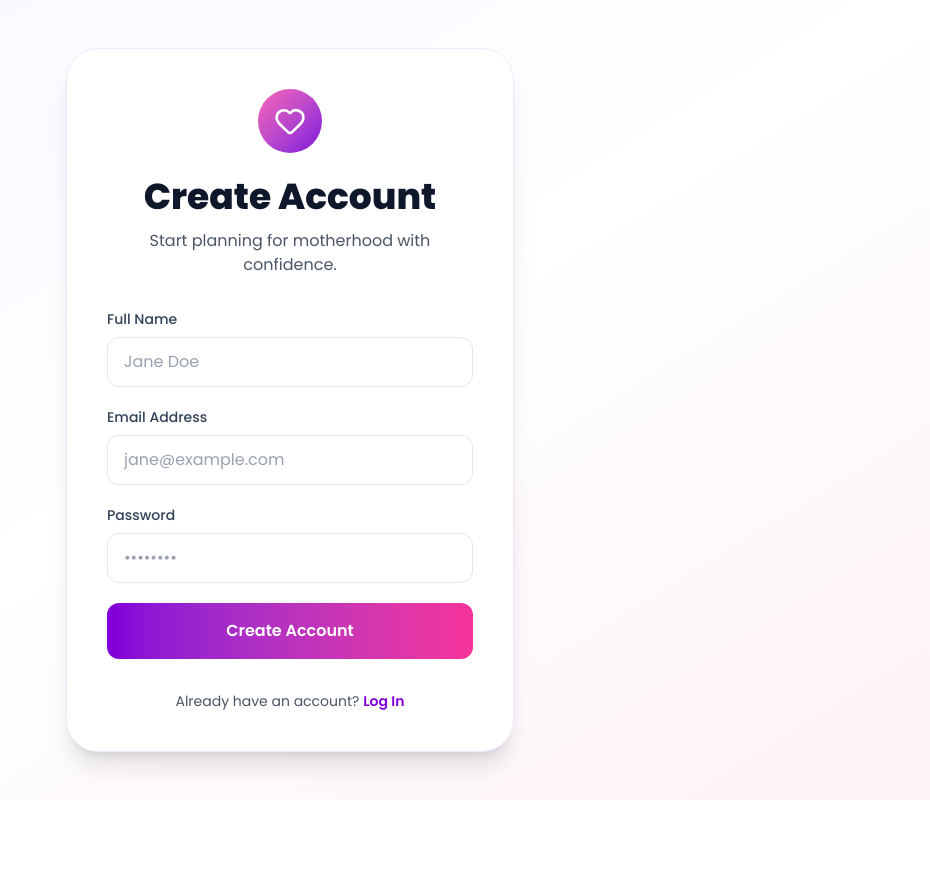
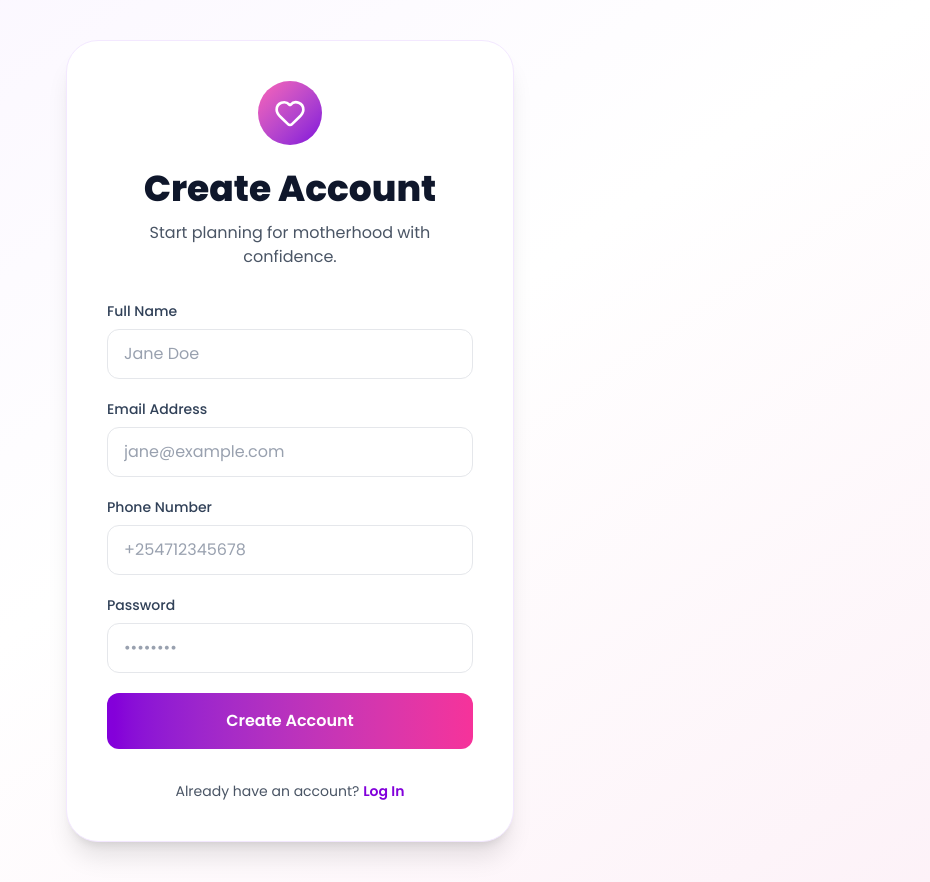
Before and after one commit to Keith-koki77/mamasure, a Next.js app: page /signup in a window 1280 px wide. Shown: the whole page, without its empty margins (350-1280 px from the left). Before the commit the page ends 800 px from the top, so only its background shows below. Built offline with nearby package versions, Linux system fonts and the light colour scheme; no server answers.

Commit message:
Connect frontend to FastAPI backend

```diff
--- /dev/null
+++ b/src/app/cardboard/page.tsx
@@ -0,0 +1,20 @@
+'use client'
+
+import { fetchWithAuth } from "@/lib/api";
+
+export default function MyComponent() {
+  const handleFetchData = async () => {
+    try {
+      const result = await fetchWithAuth("/profile/me");
+      console.log("FastAPI response:", result);
+    } catch (error) {
+      console.error("FastAPI request failed:", error);
+    }
+  };
+
+  return (
+    <button onClick={handleFetchData}>
+      Test FastAPI Route
+    </button>
+  );
+}
--- a/src/app/signup/page.tsx
+++ b/src/app/signup/page.tsx
@@ -3,50 +3,40 @@
 import { useState } from "react";
 import { useRouter } from "next/navigation";
 import Link from "next/link";
-
 import { Heart, Loader2 } from "lucide-react";
-
 import { createClient } from "@/lib/supabase/client";
 
 export default function SignupPage() {
   const router = useRouter();
-
   const supabase = createClient();
 
   const [fullName, setFullName] = useState("");
-
   const [email, setEmail] = useState("");
-
+  const [phone, setPhone] = useState("");
   const [password, setPassword] = useState("");
-
   const [loading, setLoading] = useState(false);
-
   const [error, setError] = useState("");
-
   const [success, setSuccess] = useState("");
 
-  async function handleSignup(
-    e: React.FormEvent<HTMLFormElement>
-  ) {
+  async function handleSignup(e: React.FormEvent<HTMLFormElement>) {
     e.preventDefault();
-
     setLoading(true);
-
     setError("");
-
     setSuccess("");
 
     try {
-      const { data, error } =
-        await supabase.auth.signUp({
-          email,
-          password,
-          options: {
-            data: {
-              full_name: fullName,
-            },
+      const { data, error } = await supabase.auth.signUp({
+        email,
+        password,
+        options: {
+          data: {
+            full_name: fullName,
+            name: fullName,
+            phone_number: phone,
+            phone: phone,
           },
-        });
+        },
+      });
 
       if (error) {
         setError(error.message);
@@ -54,10 +44,7 @@ export default function SignupPage() {
         return;
       }
 
-      setSuccess(
-        "Account created successfully. Please log in."
-      );
-
+      setSuccess("Account created successfully. Please log in.");
       setTimeout(() => {
         router.push("/login");
       }, 1500);
@@ -69,105 +56,71 @@ export default function SignupPage() {
   }
 
   return (
-    <div className="flex min-h-screen items-center justify-center bg-gradient-to-br from-purple-50 via-white to-pink-50 px-6">
-
+    <div className="flex min-h-screen items-center justify-center bg-gradient-to-br from-purple-50 via-white to-pink-50 px-6 py-10">
       <div className="w-full max-w-md rounded-[32px] border border-purple-100 bg-white p-10 shadow-xl">
-
-        {/* Logo */}
-
         <div className="flex justify-center">
-
           <div className="flex h-16 w-16 items-center justify-center rounded-full bg-gradient-to-br from-pink-400 to-purple-700">
-
             <Heart className="h-8 w-8 text-white" />
-
           </div>
-
         </div>
 
-        {/* Heading */}
-
         <div className="mt-6 text-center">
-
-          <h1 className="text-4xl font-extrabold text-slate-900">
-            Create Account
-          </h1>
-
-          <p className="mt-3 text-gray-600">
-            Start planning for motherhood with confidence.
-          </p>
-
+          <h1 className="text-4xl font-extrabold text-slate-900">Create Account</h1>
+          <p className="mt-3 text-gray-600">Start planning for motherhood with confidence.</p>
         </div>
 
-        {/* Form */}
-
-        <form
-          onSubmit={handleSignup}
-          className="mt-8 space-y-5"
-        >
+        <form onSubmit={handleSignup} className="mt-8 space-y-5">
           <div>
-            <label className="mb-2 block text-sm font-medium text-slate-700">
-              Full Name
-            </label>
-
+            <label className="mb-2 block text-sm font-medium text-slate-700">Full Name</label>
             <input
               type="text"
               required
               value={fullName}
-              onChange={(e) =>
-                setFullName(e.target.value)
-              }
+              onChange={(e) => setFullName(e.target.value)}
               className="w-full rounded-xl border border-gray-200 bg-white px-4 py-3 text-slate-900 placeholder:text-gray-400 caret-purple-700 outline-none transition duration-200 focus:border-purple-500 focus:ring-2 focus:ring-purple-200"
               placeholder="Jane Doe"
             />
           </div>
 
           <div>
-            <label className="mb-2 block text-sm font-medium text-slate-700">
-              Email Address
-            </label>
-
+            <label className="mb-2 block text-sm font-medium text-slate-700">Email Address</label>
             <input
               type="email"
               required
               value={email}
-              onChange={(e) =>
-                setEmail(e.target.value)
-              }
+              onChange={(e) => setEmail(e.target.value)}
               className="w-full rounded-xl border border-gray-200 bg-white px-4 py-3 text-slate-900 placeholder:text-gray-400 caret-purple-700 outline-none transition duration-200 focus:border-purple-500 focus:ring-2 focus:ring-purple-200"
               placeholder="jane@example.com"
             />
           </div>
 
           <div>
-            <label className="mb-2 block text-sm font-medium text-slate-700">
-              Password
-            </label>
+            <label className="mb-2 block text-sm font-medium text-slate-700">Phone Number</label>
+            <input
+              type="tel"
+              required
+              value={phone}
+              onChange={(e) => setPhone(e.target.value)}
+              className="w-full rounded-xl border border-gray-200 bg-white px-4 py-3 text-slate-900 placeholder:text-gray-400 caret-purple-700 outline-none transition duration-200 focus:border-purple-500 focus:ring-2 focus:ring-purple-200"
+              placeholder="+254712345678"
+            />
+          </div>
 
+          <div>
+            <label className="mb-2 block text-sm font-medium text-slate-700">Password</label>
             <input
               type="password"
               required
               minLength={6}
               value={password}
-              onChange={(e) =>
-                setPassword(e.target.value)
-              }
+              onChange={(e) => setPassword(e.target.value)}
               className="w-full rounded-xl border border-gray-200 bg-white px-4 py-3 text-slate-900 placeholder:text-gray-400 caret-purple-700 outline-none transition duration-200 focus:border-purple-500 focus:ring-2 focus:ring-purple-200"
               placeholder="••••••••"
             />
           </div>
 
-          {error && (
-            <div className="rounded-xl bg-red-50 p-3 text-sm text-red-600">
-              {error}
-            </div>
-          )}
-
-          {success && (
-            <div className="rounded-xl bg-green-50 p-3 text-sm text-green-700">
-              {success}
-            </div>
-          )}
+          {error && <div className="rounded-xl bg-red-50 p-3 text-sm text-red-600">{error}</div>}
+          {success && <div className="rounded-xl bg-green-50 p-3 text-sm text-green-700">{success}</div>}
 
           <button
             type="submit"
@@ -185,27 +138,15 @@ export default function SignupPage() {
           </button>
         </form>
 
-        {/* Footer */}
-
         <div className="mt-8 text-center">
-
           <p className="text-sm text-gray-600">
-
             Already have an account?{" "}
-
-            <Link
-              href="/login"
-              className="font-semibold text-purple-700 hover:text-purple-800"
-            >
+            <Link href="/login" className="font-semibold text-purple-700 hover:text-purple-800">
               Log In
             </Link>
-
           </p>
-
         </div>
-
       </div>
-
     </div>
   );
 }
--- /dev/null
+++ b/src/lib/api.ts
@@ -0,0 +1,31 @@
+import { createClient } from "@/lib/supabase/client";
+
+const API_URL = process.env.NEXT_PUBLIC_API_URL;
+
+if (!API_URL) {
+  throw new Error("NEXT_PUBLIC_API_URL is not configured");
+}
+
+export async function fetchWithAuth(endpoint: string, options: RequestInit = {}) {
+  const supabase = createClient();
+  const { data: { session } } = await supabase.auth.getSession();
+  const token = session?.access_token;
+
+  const headers: Record<string, string> = {
+    "Content-Type": "application/json",
+    ...(token ? { Authorization: `Bearer ${token}` } : {}),
+    ...(options.headers as Record<string, string> || {}),
+  };
+
+  const response = await fetch(`${API_URL}/api/v1${endpoint}`, {
+    ...options,
+    headers,
+  });
+
+  if (!response.ok) {
+    const errorData = await response.json().catch(() => ({}));
+    throw new Error(errorData.detail || `API error: ${response.statusText}`);
+  }
+
+  return response.json();
+}
```
Also changed, not shown: src/app/login/page.tsx (+8 -75 lines).
